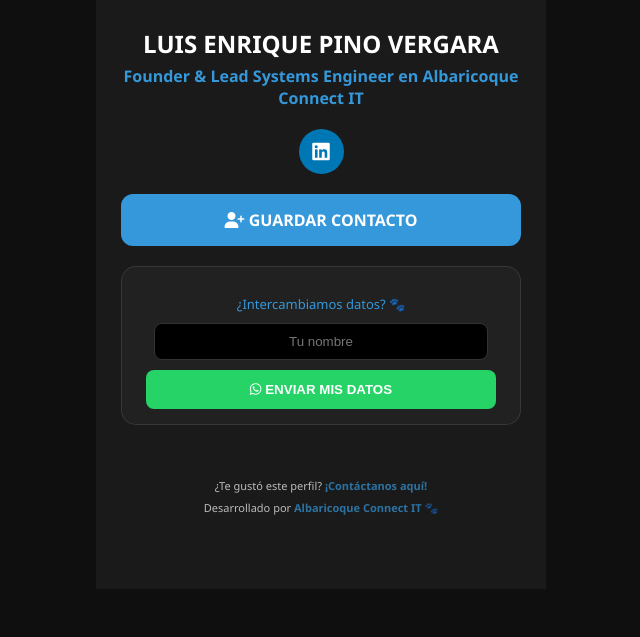
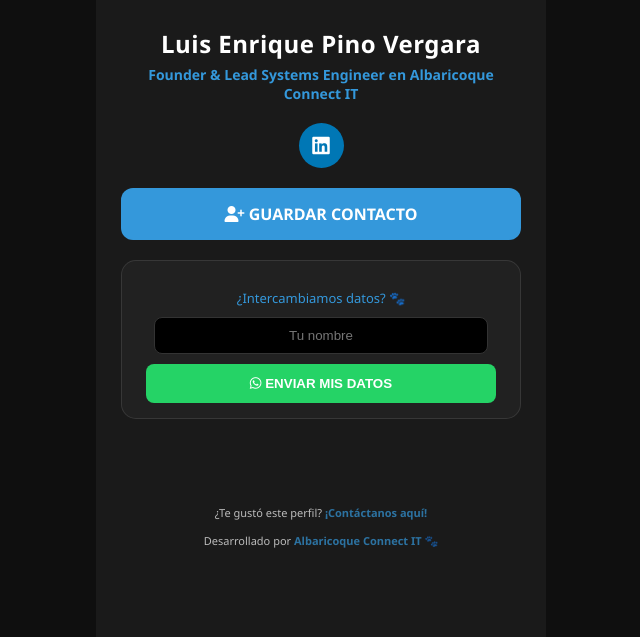
Before and after one commit to Ginzkey/vcard, a plain HTML site: page ID_2588AF/index.html in a window 1280 px wide. Shown: the part 306-943 px from the top of the page, without its empty margins (319-959 px from the left). Before the commit the page ends 895 px from the top, so only its background shows below. Drawn offline with Linux system fonts and the light colour scheme.

Commit message:
Add files via upload

```diff
--- a/ID_2588AF/index.html
+++ b/ID_2588AF/index.html
@@ -12,8 +12,8 @@
         .banner { width: 100%; height: 220px; background: url('b.png') center/cover; background-color: #222; }
         .profile-img { width: 150px; height: 150px; border-radius: 50%; border: 4px solid var(--primary); margin-top: -75px; object-fit: cover; background: #111; position: relative; z-index: 5; }
         .content { padding: 25px; padding-bottom: 20px; }
-        h1 { margin: 0; font-size: 24px; text-transform: uppercase; }
-        .subtitle { color: var(--primary); font-weight: bold; margin: 5px 0 20px 0; }
+        h1 { margin: 0; font-size: 24px; letter-spacing: 0.5px; }
+        .subtitle { color: var(--primary); font-weight: bold; margin: 5px 0 20px 0; font-size: 14px; }
         .social-row { display: flex; justify-content: center; gap: 12px; margin: 20px 0; }
         .social-icon { width: 45px; height: 45px; border-radius: 50%; color: white; display: flex; align-items: center; justify-content: center; text-decoration: none; font-size: 20px; }
         .btn-save { display: block; background: var(--primary); color: white; text-decoration: none; padding: 15px; border-radius: 12px; font-weight: bold; margin-bottom: 20px; }
@@ -22,7 +22,7 @@
         .feedback-box { background: rgba(255,255,255,0.03); border-radius: 15px; padding: 15px; border: 1px solid rgba(255,255,255,0.1); margin-top: 20px; }
         input { width: 85%; padding: 10px; margin-bottom: 10px; border-radius: 8px; border: 1px solid #333; background: #000; color: white; text-align: center; }
         .btn-wa { background: #25D366; width: 95%; border: none; padding: 12px; border-radius: 8px; color: white; font-weight: bold; cursor: pointer; }
-        .footer { padding: 50px 20px; font-size: 11px; opacity: 0.7; line-height: 2.0; }
+        .footer { padding: 80px 20px; font-size: 11px; opacity: 0.7; line-height: 2.5; }
         .footer a { color: var(--primary); text-decoration: none; font-weight: bold; }
     </style>
 </head>
@@ -33,7 +33,7 @@
         <div class="content">
             <h1>Luis Enrique Pino Vergara</h1>
             <p class="subtitle">Founder & Lead Systems Engineer en Albaricoque Connect IT</p>
-            <div class="social-row"><a href="www.linkedin.com/in/luis-pino-vergara-57a529b8" target="_blank" class="social-icon" style="background:#0077b5"><i class="fab fa-linkedin"></i></a></div>
+            <div class="social-row"><a href="https://www.linkedin.com/in/luis-pino-vergara-57a529b8" target="_blank" class="social-icon" style="background:#0077b5"><i class="fab fa-linkedin"></i></a></div>
             <a href="c.vcf" class="btn-save"><i class="fas fa-user-plus"></i> GUARDAR CONTACTO</a>
 
             <div class="feedback-box">
```
Also changed, not shown: 1 other file.
